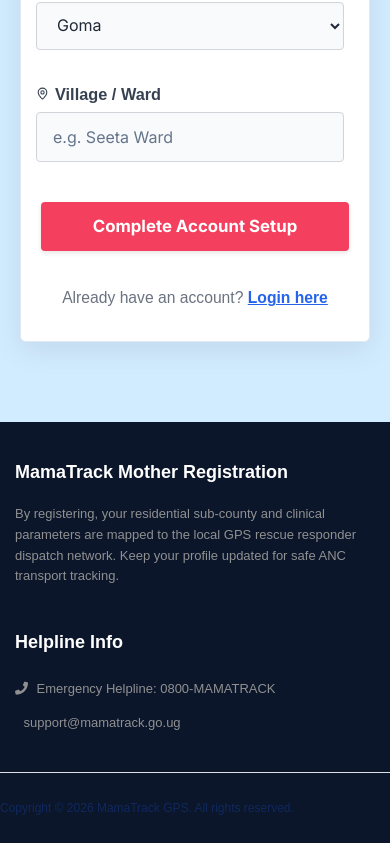
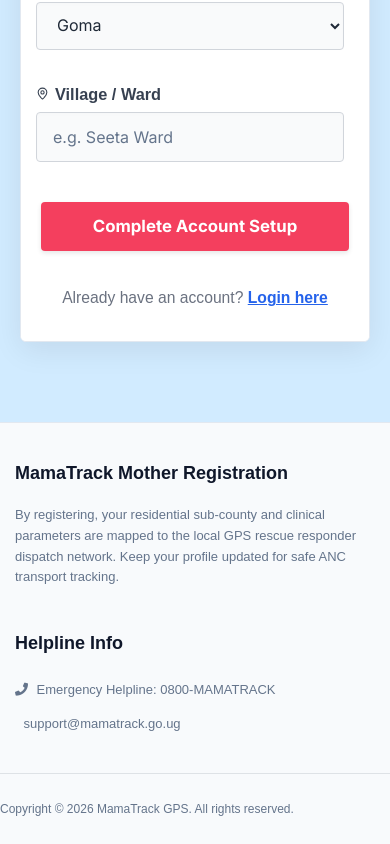
Before and after one commit to Praise1930/my-project1, a React (Vite) app: page /register in a window 390 px wide. Shown: the part 1878-2722 px from the top of the page. Built offline with nearby package versions, Linux system fonts and the light colour scheme; a web font is replaced by a local one.

Commit message:
style: make footer theme-responsive across landing, login, and register pages

```diff
--- a/src/pages/Login.tsx
+++ b/src/pages/Login.tsx
@@ -362,23 +362,29 @@
       </section>
 
       {/* FOOTER */}
-      <footer style={{ padding: '40px 0 20px', background: '#0b162b', color: '#909090' }}>
+      <footer style={{
+        padding: '40px 0 20px',
+        background: isDark ? '#0b162b' : '#f8fafc',
+        color: isDark ? '#909090' : '#475569',
+        borderTop: isDark ? 'none' : '1px solid #e2e8f0',
+        transition: 'background-color 0.3s ease, color 0.3s ease'
+      }}>
         <div className="container">
           <div className="row" style={{ display: 'flex', flexWrap: 'wrap', gap: '30px', justifyContent: 'space-between' }}>
             <div className="col-md-5">
-              <h4 style={{ color: '#ffffff', fontSize: '18px', fontWeight: 600, marginBottom: '20px' }}>MamaTrack System Access</h4>
-              <p style={{ color: '#909090', fontSize: '13px', lineHeight: 1.6 }}>
+              <h4 style={{ color: isDark ? '#ffffff' : '#0f172a', fontSize: '18px', fontWeight: 600, marginBottom: '20px' }}>MamaTrack System Access</h4>
+              <p style={{ color: isDark ? '#909090' : '#64748b', fontSize: '13px', lineHeight: 1.6 }}>
                 Secure gateway portal for Mukono District responders. Ensure your credentials are kept confidential and your GPS location receiver status is active.
               </p>
             </div>
             <div className="col-md-4">
-              <h4 style={{ color: '#ffffff', fontSize: '18px', fontWeight: 600, marginBottom: '20px' }}>Helpline Info</h4>
-              <p style={{ color: '#909090', fontSize: '13px', margin: '4px 0' }}><i className="fa fa-phone" style={{ marginRight: '5px' }}></i> Emergency Helpline: 0800-MAMATRACK</p>
-              <p style={{ color: '#909090', fontSize: '13px', margin: '4px 0' }}><i className="fa fa-envelope-o" style={{ marginRight: '5px' }}></i> support@mamatrack.go.ug</p>
+              <h4 style={{ color: isDark ? '#ffffff' : '#0f172a', fontSize: '18px', fontWeight: 600, marginBottom: '20px' }}>Helpline Info</h4>
+              <p style={{ color: isDark ? '#909090' : '#64748b', fontSize: '13px', margin: '4px 0' }}><i className="fa fa-phone" style={{ marginRight: '5px' }}></i> Emergency Helpline: 0800-MAMATRACK</p>
+              <p style={{ color: isDark ? '#909090' : '#64748b', fontSize: '13px', margin: '4px 0' }}><i className="fa fa-envelope-o" style={{ marginRight: '5px' }}></i> support@mamatrack.go.ug</p>
             </div>
           </div>
-          <div className="row border-top" style={{ borderTop: '1px solid #16243d', marginTop: '30px', paddingTop: '20px', display: 'flex', justifyContent: 'space-between', alignItems: 'center' }}>
-            <p style={{ margin: 0, fontSize: '12px' }}>
+          <div className="row border-top" style={{ borderTop: isDark ? '1px solid #16243d' : '1px solid #e2e8f0', marginTop: '30px', paddingTop: '20px', display: 'flex', justifyContent: 'space-between', alignItems: 'center' }}>
+            <p style={{ margin: 0, fontSize: '12px', color: isDark ? '#909090' : '#64748b' }}>
               Copyright &copy; 2026 MamaTrack GPS. All rights reserved.
             </p>
           </div>
--- a/src/pages/Register.tsx
+++ b/src/pages/Register.tsx
@@ -638,23 +638,29 @@
       </section>
 
       {/* FOOTER */}
-      <footer style={{ padding: '40px 0 20px', background: '#0b162b', color: '#909090' }}>
+      <footer style={{
+        padding: '40px 0 20px',
+        background: isDark ? '#0b162b' : '#f8fafc',
+        color: isDark ? '#909090' : '#475569',
+        borderTop: isDark ? 'none' : '1px solid #e2e8f0',
+        transition: 'background-color 0.3s ease, color 0.3s ease'
+      }}>
         <div className="container">
           <div className="row" style={{ display: 'flex', flexWrap: 'wrap', gap: '30px', justifyContent: 'space-between' }}>
             <div className="col-md-5">
-              <h4 style={{ color: '#ffffff', fontSize: '18px', fontWeight: 600, marginBottom: '20px' }}>MamaTrack Mother Registration</h4>
-              <p style={{ color: '#909090', fontSize: '13px', lineHeight: 1.6 }}>
+              <h4 style={{ color: isDark ? '#ffffff' : '#0f172a', fontSize: '18px', fontWeight: 600, marginBottom: '20px' }}>MamaTrack Mother Registration</h4>
+              <p style={{ color: isDark ? '#909090' : '#64748b', fontSize: '13px', lineHeight: 1.6 }}>
                 By registering, your residential sub-county and clinical parameters are mapped to the local GPS rescue responder dispatch network. Keep your profile updated for safe ANC transport tracking.
               </p>
             </div>
             <div className="col-md-4">
-              <h4 style={{ color: '#ffffff', fontSize: '18px', fontWeight: 600, marginBottom: '20px' }}>Helpline Info</h4>
-              <p style={{ color: '#909090', fontSize: '13px', margin: '4px 0' }}><i className="fa fa-phone" style={{ marginRight: '5px' }}></i> Emergency Helpline: 0800-MAMATRACK</p>
-              <p style={{ color: '#909090', fontSize: '13px', margin: '4px 0' }}><i className="fa fa-envelope-o" style={{ marginRight: '5px' }}></i> support@mamatrack.go.ug</p>
+              <h4 style={{ color: isDark ? '#ffffff' : '#0f172a', fontSize: '18px', fontWeight: 600, marginBottom: '20px' }}>Helpline Info</h4>
+              <p style={{ color: isDark ? '#909090' : '#64748b', fontSize: '13px', margin: '4px 0' }}><i className="fa fa-phone" style={{ marginRight: '5px' }}></i> Emergency Helpline: 0800-MAMATRACK</p>
+              <p style={{ color: isDark ? '#909090' : '#64748b', fontSize: '13px', margin: '4px 0' }}><i className="fa fa-envelope-o" style={{ marginRight: '5px' }}></i> support@mamatrack.go.ug</p>
             </div>
           </div>
-          <div className="row border-top" style={{ borderTop: '1px solid #16243d', marginTop: '30px', paddingTop: '20px', display: 'flex', justifyContent: 'space-between', alignItems: 'center' }}>
-            <p style={{ margin: 0, fontSize: '12px' }}>
+          <div className="row border-top" style={{ borderTop: isDark ? '1px solid #16243d' : '1px solid #e2e8f0', marginTop: '30px', paddingTop: '20px', display: 'flex', justifyContent: 'space-between', alignItems: 'center' }}>
+            <p style={{ margin: 0, fontSize: '12px', color: isDark ? '#909090' : '#64748b' }}>
               Copyright &copy; 2026 MamaTrack GPS. All rights reserved.
             </p>
           </div>
```
Also changed, not shown: src/pages/Landing.tsx (+21 -15 lines).
